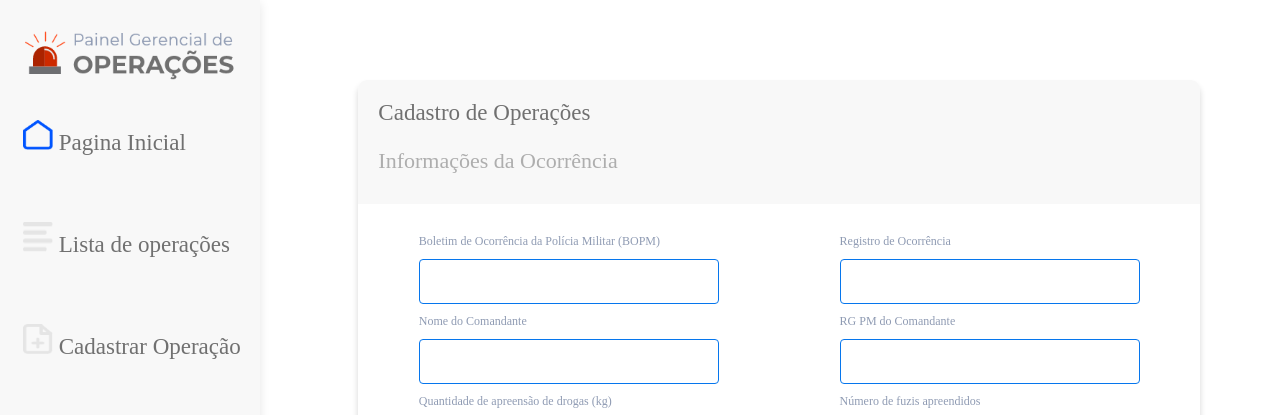
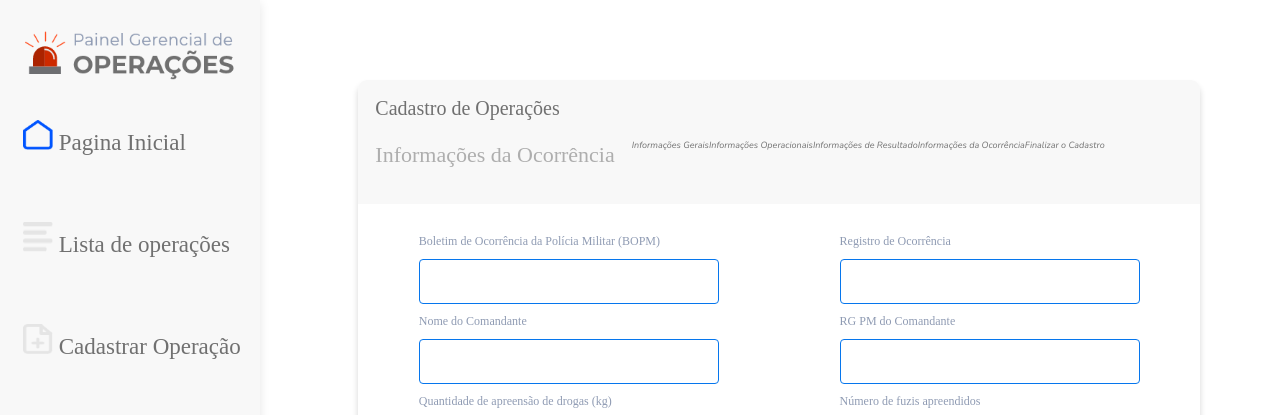
Before and after one commit to MinisterioPublicoRJ/ropm, a Django app: page /operacoes/cadastro/informacoes/ocorrencia in a window 1280 px wide. Shown: the top 415 px of the page. Run offline with Django 3.2, Linux system fonts and the light colour scheme; the visitor is signed in with stand-in values (Sample User, id 1).

Commit message:
Commit inicial barra de progresso

```diff
--- a/operations/templates/operations/form_template_ocurrence.html
+++ b/operations/templates/operations/form_template_ocurrence.html
@@ -12,7 +12,19 @@
                 <span>Cadastro de Operações</span>
                 <p>Informações da Ocorrência</p>
             </div>
-            <div id="progressbar"></div>
+            <div>
+                <div class="progressbar-text">
+                <p>Informações Gerais</p>
+                <p>Informações Operacionais</p>
+                <p>Informações de Resultado</p>
+                <p>Informações da Ocorrência</p>
+                <p>Finalizar o Cadastro</p>
+                </div>
+                <!--<progress  max="100" value="50" id="progressbar"></progress>!-->
+                <div class="progress">
+                    <div class="progress-bar"></div>
+                </div>
+              </div>
         </div>
         <div class="form-main">
             <form action="/" id="wrapped" method="post" enctype="multipart/form-data">
--- a/static/css/style.css
+++ b/static/css/style.css
@@ -7,6 +7,32 @@ body{
   height: 100%;
   grid-template-areas:
   'navBar pageForm pageForm pageForm pageForm pageForm'
+}
+
+#progressbar{
+  background-color: #E5E5E5;
+}
+.progressbar-text{
+  display: flex;
+  font-size: 9px;
+  justify-content: space-between;
+  margin-top: 50px;
+  color: #707070;
+  font-family: Nunito,Regular;
+}
+progress[value] {
+  width: 100vh;
+  height: 7px;
+}
+progress[value]::-webkit-progress-value::before {
+  content: '';
+  width: 6px;
+  height: 6px;
+  position: absolute;
+  border-radius: 100%;
+  right: 7px;
+  top: 7px;
+  background-color: white;
 }
 .navbarLeft{
   text-align: center;
@@ -62,15 +88,15 @@ a:link {
   color: #707070 !important;
 }
 .text-header-form{
-  padding: 20px;
+  padding: 17px;
 }
 .text-header-form p{
   color: #AEAEAE;
-  font-size: 22px;
+  font-size: 20px;
 }
 .text-header-form span{
   color: #707070;
-  font-size: 23px;
+  font-size: 20px;
 }
 .text-header-form p{
   color: #AEAEAE;
@@ -79,9 +105,7 @@ a:link {
 .form-main {
   margin-top: 30px;
 }
-/*.form-main input:invalid {
-  border: 1px solid #ed0606;
-}*/
+
 .form-main input, select {
   border: 1px solid #0676ED;
   border-radius: 4px;
--- a/static/js/main.js
+++ b/static/js/main.js
@@ -19,7 +19,7 @@ function validateFields(formObj) {
   let errors = true;
   for (i = 0; i < fields.length; i++) {
     if (!fields[i].value) {
-      fields[i].style.borderColor = "red";
+      fields[i].style.borderColor = "#ED0606";
       errors = false;
     } else {
       fields[i].style.borderColor = "#0676ED";
```
Also changed, not shown: operations/templates/operations/form_template.html (+22 -14 lines), operations/templates/operations/form_template_info_operation.html (+10 -1 lines), operations/templates/operations/form_template_result_info.html (+10 -1 lines).
